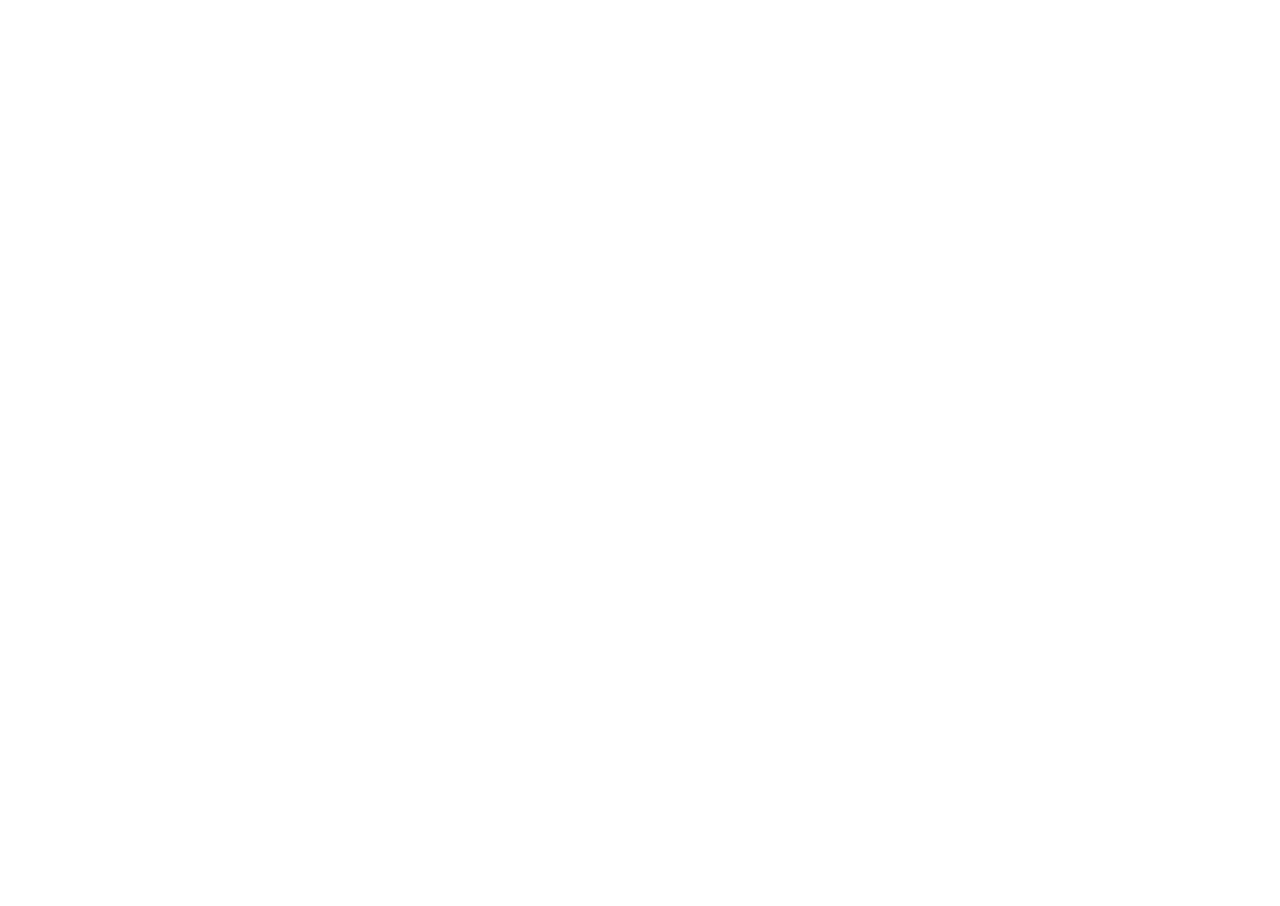
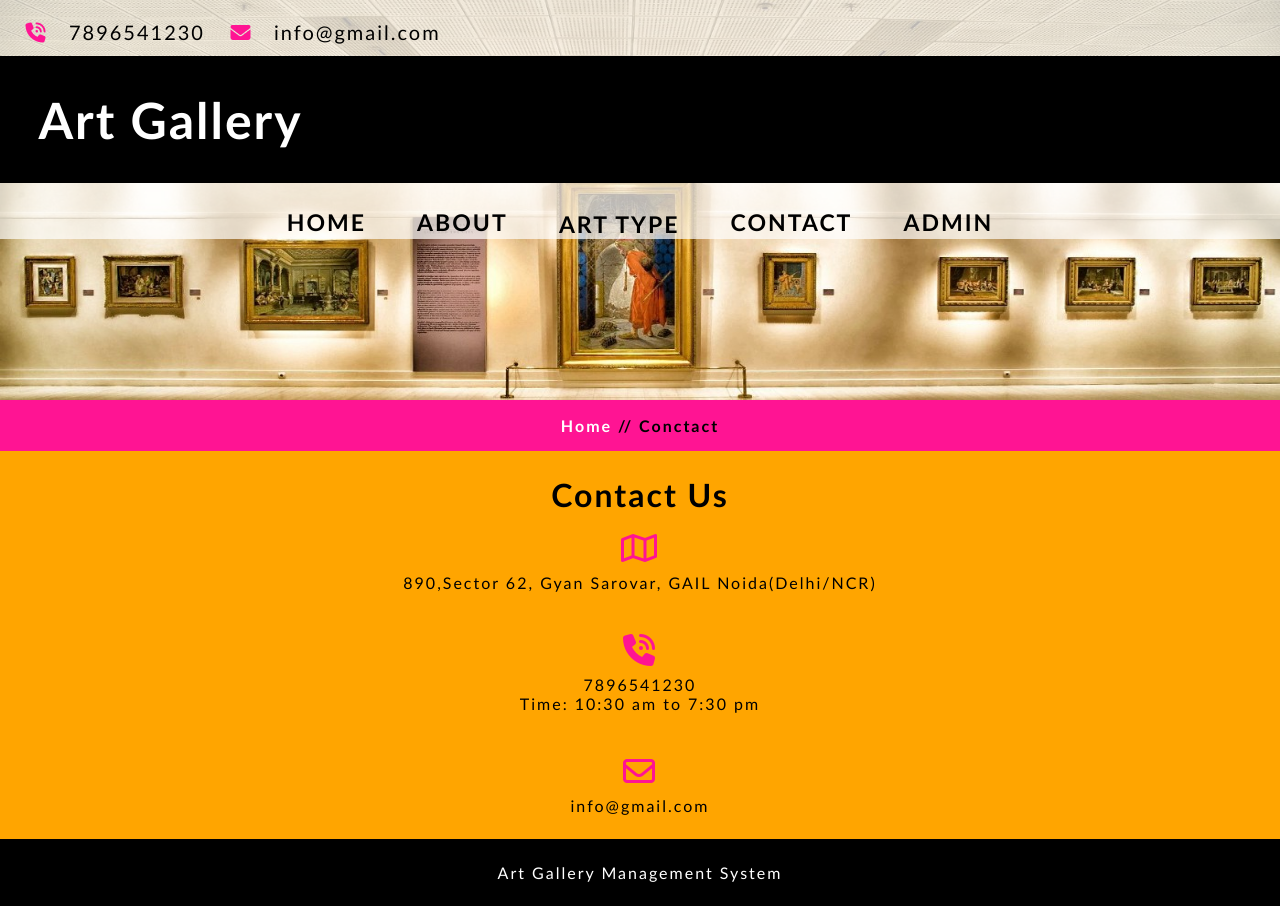
Before and after one commit to octaviodev1/CssPractice-ArtGallery, a plain HTML site: page contactPage/contact.html in a window 1280 px wide. Before the commit the page ends 800 px from the top, so only its background shows below. Drawn offline with Linux system fonts and the light colour scheme.

Commit message:
- Added Page of Contact

```diff
--- a/contactPage/contact.css
+++ b/contactPage/contact.css
@@ -0,0 +1,226 @@
+* {
+  box-sizing: border-box;
+  font-family: "Gill Sans", "Gill Sans MT", Calibri, "Trebuchet MS", sans-serif;
+  letter-spacing: 2px;
+}
+
+html,
+body {
+  height: 100vh;
+  width: 100vw;
+  max-width: 100%;
+  margin: 0;
+}
+
+.container-img {
+  height: 50vh;
+  max-width: 100%;
+  width: 100vw;
+  display: flex;
+  flex-wrap: wrap;
+  flex-direction: column;
+  position: relative;
+}
+
+.container-img > img {
+  max-width: 100%;
+  width: 100vw;
+  height: 100%;
+}
+
+.center-aligned {
+  display: flex;
+  flex-wrap: wrap;
+  align-items: center;
+  justify-content: center;
+}
+
+.horizontal-bar-home {
+  background-color: rgba(255, 255, 255, 0.7);
+  color: black;
+  max-height: 7vh;
+  max-width: 100%;
+}
+
+.horizontal-bar-home-title {
+  background-color: black;
+  color: white;
+  padding-left: 3%;
+  font-size: 20px;
+  max-width: 100%;
+}
+
+.horizontal-bar {
+  display: flex;
+  flex-wrap: wrap;
+  flex-direction: column;
+  position: absolute;
+  left: 0%;
+  top: 0%;
+  width: 100%;
+  max-width: 100%;
+}
+
+.flex-container {
+  display: flex;
+  flex-wrap: wrap;
+  font-size: 25px;
+}
+
+.fa-phone-volume {
+  color: deeppink;
+}
+
+.fa-envelope {
+  color: deeppink;
+}
+
+.fa-map {
+  color: deeppink;
+}
+
+.contact {
+  padding-left: 2%;
+  font-size: 20px;
+}
+
+.bar-options {
+  padding-left: 3%;
+  padding-top: 1%;
+  font-weight: bold;
+  color: black;
+}
+nav {
+  width: 100vw;
+  max-width: 100%;
+}
+
+nav ul {
+  justify-content: center;
+  width: 100vw;
+  max-width: 100%;
+  display: flex;
+  flex-wrap: wrap;
+  flex-direction: row;
+}
+
+ul {
+  padding-left: 0%;
+}
+
+nav li {
+  color: #fff;
+  display: flex;
+  flex-wrap: wrap;
+  padding-left: 2%;
+  padding-right: 2%;
+}
+
+a.bar-options {
+  padding: 0px;
+  border: none;
+  background: none;
+  font-weight: bold;
+  font-size: 23px;
+}
+
+nav li a:hover {
+  color: deeppink;
+}
+
+nav li:hover {
+  color: deeppink;
+}
+
+a {
+  text-decoration: none;
+}
+
+.horizontal-bar-products {
+  background-color: deeppink;
+  color: white;
+  display: flex;
+  flex-direction: column;
+  width: 100%;
+  text-align: center;
+  font-weight: bold;
+}
+
+.horizontal-bar-products > p > span {
+  color: black;
+}
+.bottom-bar {
+  display: flex;
+  flex-wrap: wrap;
+  width: 100%;
+  background-color: black;
+  color: white;
+  justify-content: center;
+  padding-top: 1vh;
+  padding-bottom: 1vh;
+}
+
+.btn-listDropdown {
+  background-color: transparent;
+  font-size: 23px;
+  font-weight: bold;
+  border: none;
+  padding: 0;
+}
+
+.btn-listDropdown:hover {
+  color: deeppink;
+}
+
+.list-dropdown {
+  position: relative;
+  display: inline-block;
+  position: static;
+}
+
+.dropdown-content {
+  text-align: center;
+  padding: 1vh 2vw 1vh 2vw;
+  display: none;
+  position: absolute;
+  background-color: white;
+  box-shadow: 0px 8px 16px 0px rgba(0, 0, 0, 0.2);
+  border: 1px solid grey;
+  z-index: 1;
+
+  margin-left: -5vw;
+}
+
+.dropdown-content a {
+  color: black;
+  padding: 12px 16px;
+  text-decoration: none;
+  text-align: center;
+  display: block;
+}
+
+.list-dropdown:hover .dropdown-content {
+  display: block;
+}
+
+.section-contact {
+  padding-top: 3vh;
+  text-align: center;
+  background-color: orange;
+}
+
+.section-contact > h1 {
+  margin: 0;
+}
+
+.section-contact > div > p {
+  margin: 0;
+}
+
+.section-contact > div {
+  padding: 3vh 0vw 3vh 0vw;
+}
+
+.section-contact > div > i {
+    margin-bottom: 3vh;
+}
--- a/contactPage/contact.html
+++ b/contactPage/contact.html
@@ -0,0 +1,98 @@
+<!DOCTYPE html>
+<html lang="en">
+  <head>
+    <meta charset="UTF-8" />
+    <meta http-equiv="X-UA-Compatible" content="IE=edge" />
+    <meta name="viewport" content="width=device-width, initial-scale=1.0" />
+    <title>CSS Practice</title>
+    <link rel="stylesheet" href="contact.css" />
+  </head>
+  <body>
+    <div class="container-img center-aligned">
+      <img src="/art_gallery_alternate.jpeg" />
+
+      <div class="horizontal-bar">
+        <div class="flex-container horizontal-bar-home">
+          <p class="contact">
+            <i class="fa-solid fa-phone-volume"></i> &nbsp; 7896541230
+          </p>
+          <p class="contact">
+            <i class="fa-solid fa-envelope"></i> &nbsp; info@gmail.com
+          </p>
+        </div>
+
+        <div class="flex-container horizontal-bar-home-title">
+          <h1>Art Gallery</h1>
+        </div>
+
+        <div class="flex-container horizontal-bar-home">
+          <nav>
+            <ul>
+              <li>
+                <a href="/index.html" class="bar-options">HOME</a>
+              </li>
+
+              <li>
+                <a href="/aboutPage/about.html" class="bar-options">ABOUT</a>
+              </li>
+
+              <li>
+                <div class="list-dropdown">
+                  <button class="btn-listDropdown">ART TYPE</button>
+                  <div class="dropdown-content">
+                    <a href="sculptures.html" class="bar-options">SCULPTURES</a>
+                    <a href="" class="bar-options">SERIGRAPHS*</a>
+                    <a href="" class="bar-options">PAINTS*</a>
+                    <a href="" class="bar-options">PAINTING*</a>
+                    <a href="" class="bar-options">STREET ART*</a>
+                    <a href="" class="bar-options">CONCEPTUAL ART*</a>
+                  </div>
+                </div>
+              </li>
+
+              <li>
+                <a href="" class="bar-options">CONTACT</a>
+              </li>
+
+              <li>
+                <a href="" class="bar-options">ADMIN</a>
+              </li>
+            </ul>
+          </nav>
+        </div>
+      </div>
+    </div>
+
+    <div class="horizontal-bar-products">
+      <p>Home <span>// Conctact</span></p>
+    </div>
+
+    <div class="section-contact">
+      <h1>Contact Us</h1>
+
+      <div>
+        <i class="fa-regular fa-map fa-2xl"></i>
+        <p>890,Sector 62, Gyan Sarovar, GAIL Noida(Delhi/NCR)</p>
+      </div>
+
+      <div>
+        <i class="fa-solid fa-phone-volume fa-2xl"></i>
+        <p>7896541230</p>
+        <p>Time: 10:30 am to 7:30 pm</p>
+      </div>
+
+      <div>
+        <i class="fa-regular fa-envelope fa-2xl"></i>
+        <p>info@gmail.com</p>
+      </div>
+    </div>
+
+    <div class="bottom-bar">
+      <p>Art Gallery Management System</p>
+    </div>
+  </body>
+  <script
+    src="https://kit.fontawesome.com/e76b48df6f.js"
+    crossorigin="anonymous"
+  ></script>
+</html>
```
Also changed, not shown: index.html (+1 -1 lines).
